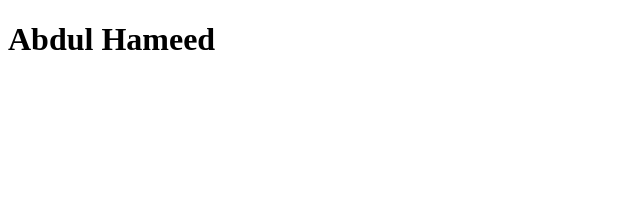
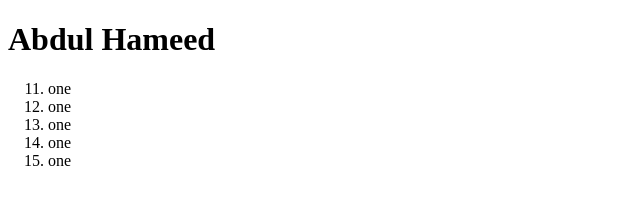
Before and after one commit to hameed980/CLASS-8, a plain HTML site: page index.html in a window 1280 px wide. Shown: the whole page, without its empty margins (0-640 px from the left). Drawn offline with Linux system fonts and the light colour scheme.

Commit message:
Revert "delete ol"
This reverts commit 7d67081764424b489f93de3fb7738bd50aca330d.

```diff
--- a/index.html
+++ b/index.html
@@ -9,7 +9,14 @@
 
     <h1>Abdul Hameed</h1>
 
+    <ol start="11">
+        <li>one</li>
+        <li>one</li>
+        <li>one</li>
+        <li>one</li>
+        <li>one</li>
 
+    </ol>
 
 </body>
 </html>
```
